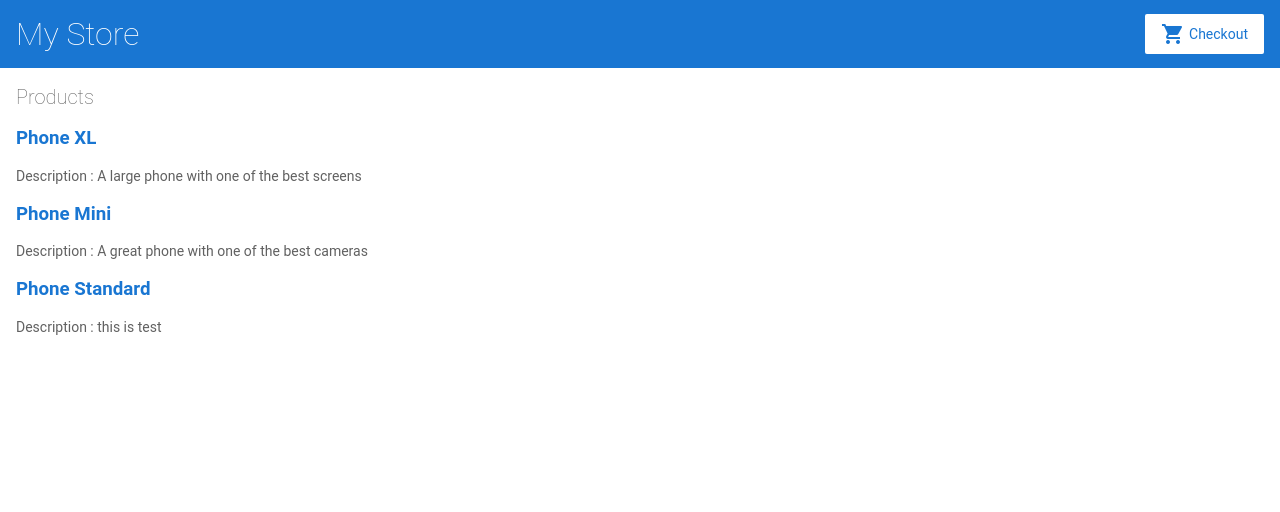
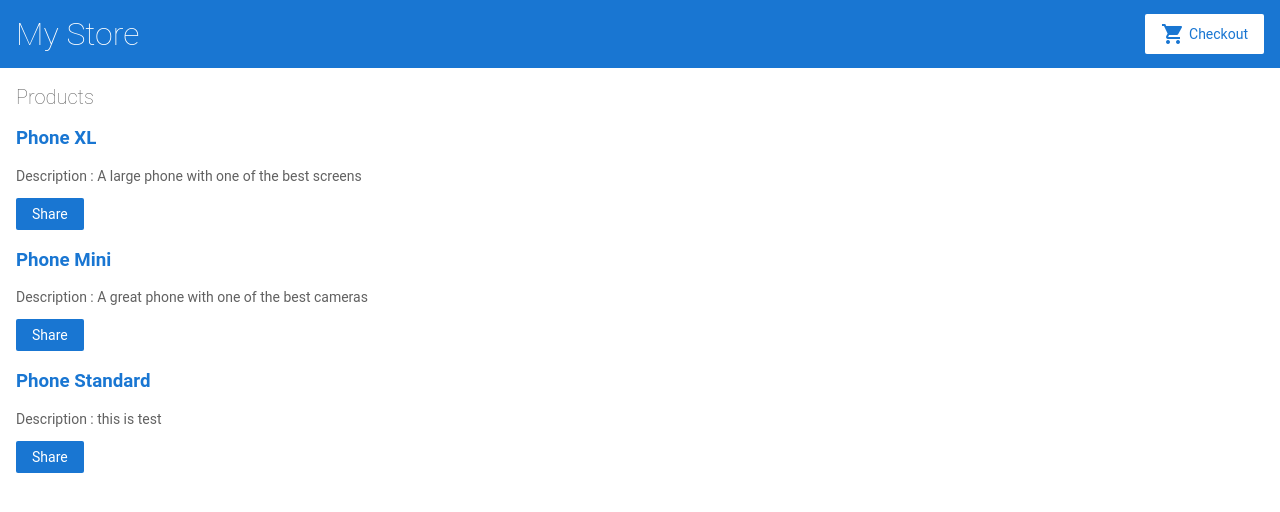
Before and after one commit to shreya1864/angular-twqnhx, an Angular app: page / in a window 1280 px wide. Shown: the top 512 px of the page. Built offline with nearby package versions, Linux system fonts and the light colour scheme.

Commit message:
1 file modified

```diff
--- a/src/app/product-list/product-list.component.html
+++ b/src/app/product-list/product-list.component.html
@@ -7,7 +7,11 @@
     </a>
     </h3>
     <p *ngIf="product.description">
-      Description : {{product.description}}
+      Description : {{product.description}}</p>
+
+      <button (click) = "share()">
+        Share
+      </button>
 </div>
 
 <!--
```
